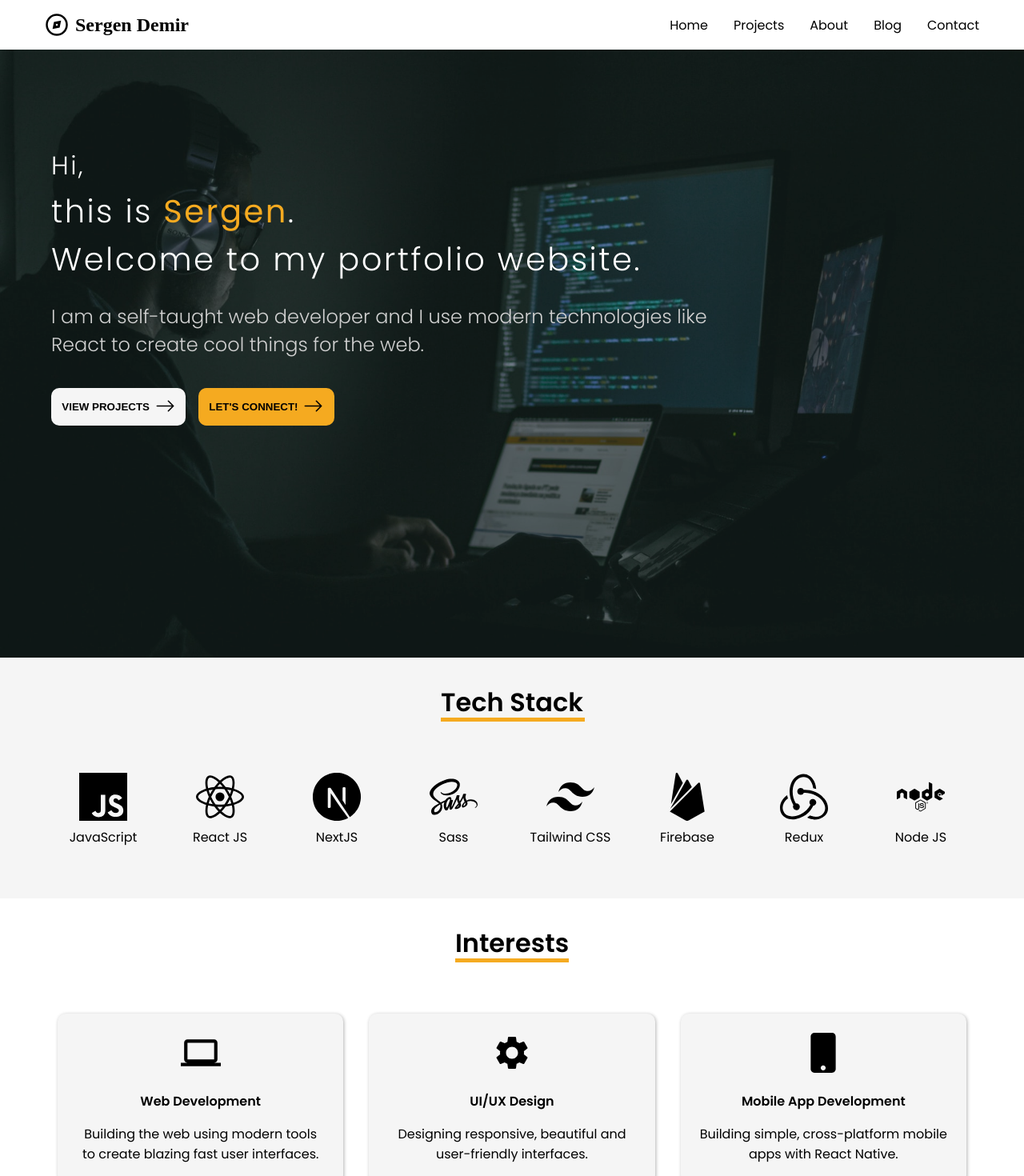
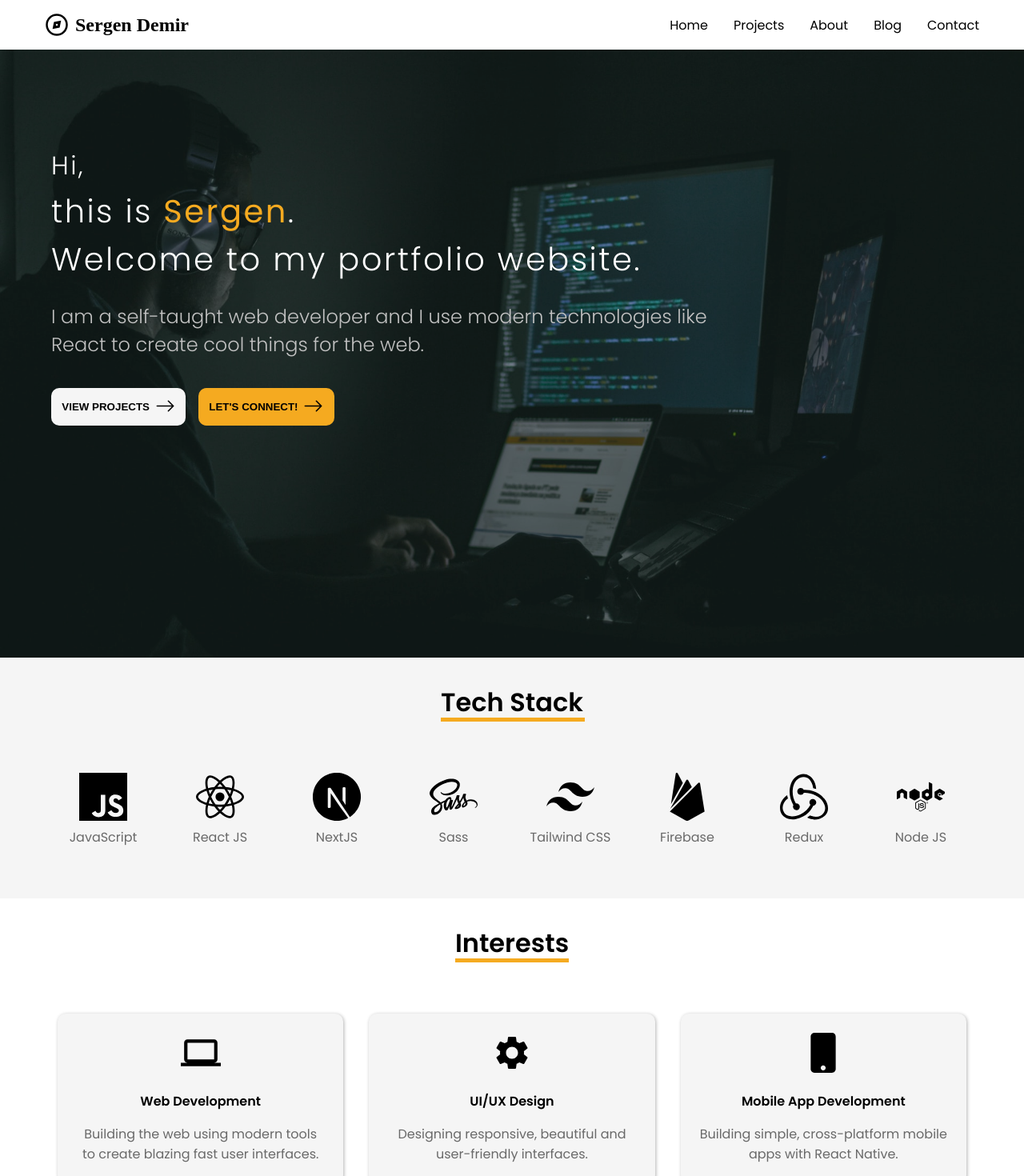
Before and after one commit to demirsergen/Portfolio-website, a React (Create React App) app: page / in a window 1280 px wide. Shown: the top 1470 px of the page at 80% size. Built offline with nearby package versions, Linux system fonts and the light colour scheme; a web font is replaced by a local one.

Commit message:
create visual hierarchy by changing font color

```diff
--- a/src/styles.css
+++ b/src/styles.css
@@ -194,9 +194,9 @@ header {
   font-weight: 500;
 }
 
-.heroContent p {
+.heroContent > p {
   font-size: 1.5rem;
-  color: rgb(209, 209, 209);
+  color: rgb(194, 194, 194);
   margin: 1em 0;
   max-width: 70ch;
   font-weight: 300;
@@ -249,7 +249,6 @@ header {
     justify-content: space-between;
   }
 
-
   .heroContent h2 {
     font-size: 2.5rem;
     margin-bottom: 1em;
@@ -263,20 +262,18 @@ header {
   }
 
   .heroContent h2 .nameSpan {
-  font-size: 3rem;
+    font-size: 2.5rem;
     color: rgb(245, 170, 32);
     font-weight: 500;
   }
 
   .heroContent p {
     font-size: 2rem;
-  color: rgb(245, 245, 245);
     margin: 1em 0;
     max-width: 70ch;
     font-weight: 300;
   }
 }
-
 
 /* Projects Page */
 
@@ -483,10 +480,14 @@ header {
   justify-content: center;
 }
 
+.stackIconsContainer__skill p {
+  color: rgb(105, 105, 105);
+}
+
 .stackIconsContainer .skillIcon {
   min-width: 60px;
   height: 60px;
-  margin-bottom: .5em;
+  margin-bottom: 0.5em;
 }
 
 .skillsTitle {
@@ -657,6 +658,10 @@ header {
   margin: 1em 0;
 }
 
+.service p {
+  color: rgb(105, 105, 105);
+}
+
 @keyframes float {
   0% {
     transform: translateY(0) translateX(0);
@@ -807,7 +812,6 @@ textarea {
   }
 }
 
-
 /* Blog Component */
 
 .blog__outerContainer {
@@ -844,19 +848,17 @@ textarea {
 
 .blog__post span h3 {
   text-align: center;
-  padding: .5em 0;
+  padding: 0.5em 0;
   color: black;
 }
 
 .blog__post a {
   text-decoration: none;
-
 }
 
 .blog__post img {
   max-width: 100%;
 }
-
 
 /* BlogPost Component */
 
@@ -882,7 +884,7 @@ textarea {
   z-index: 3;
   left: 50%;
   top: 50%;
-  transform: translate(-50%,-50%);
+  transform: translate(-50%, -50%);
   padding: 3em;
 }
 
```
Lines whose indentation alone changed are shown as unchanged.
